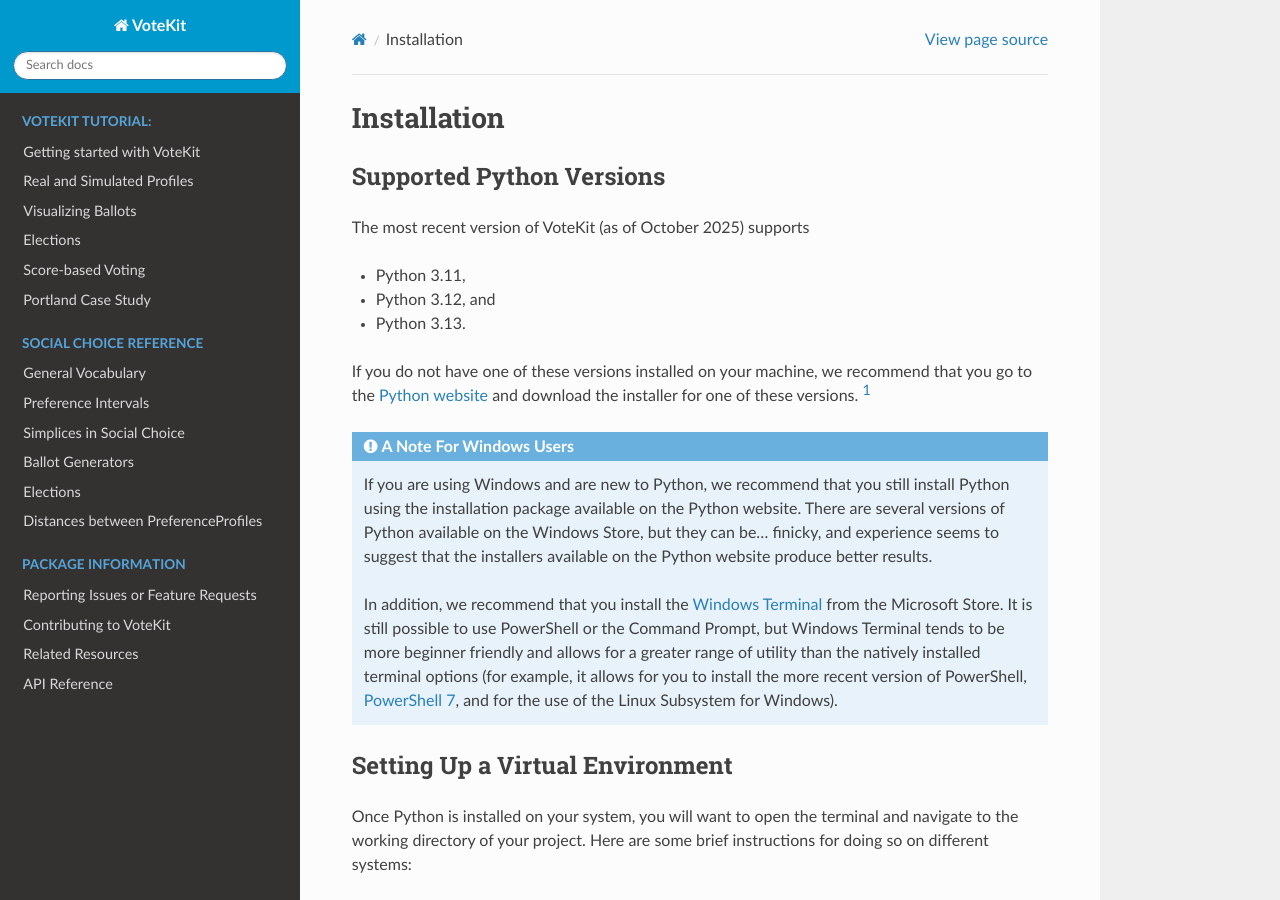
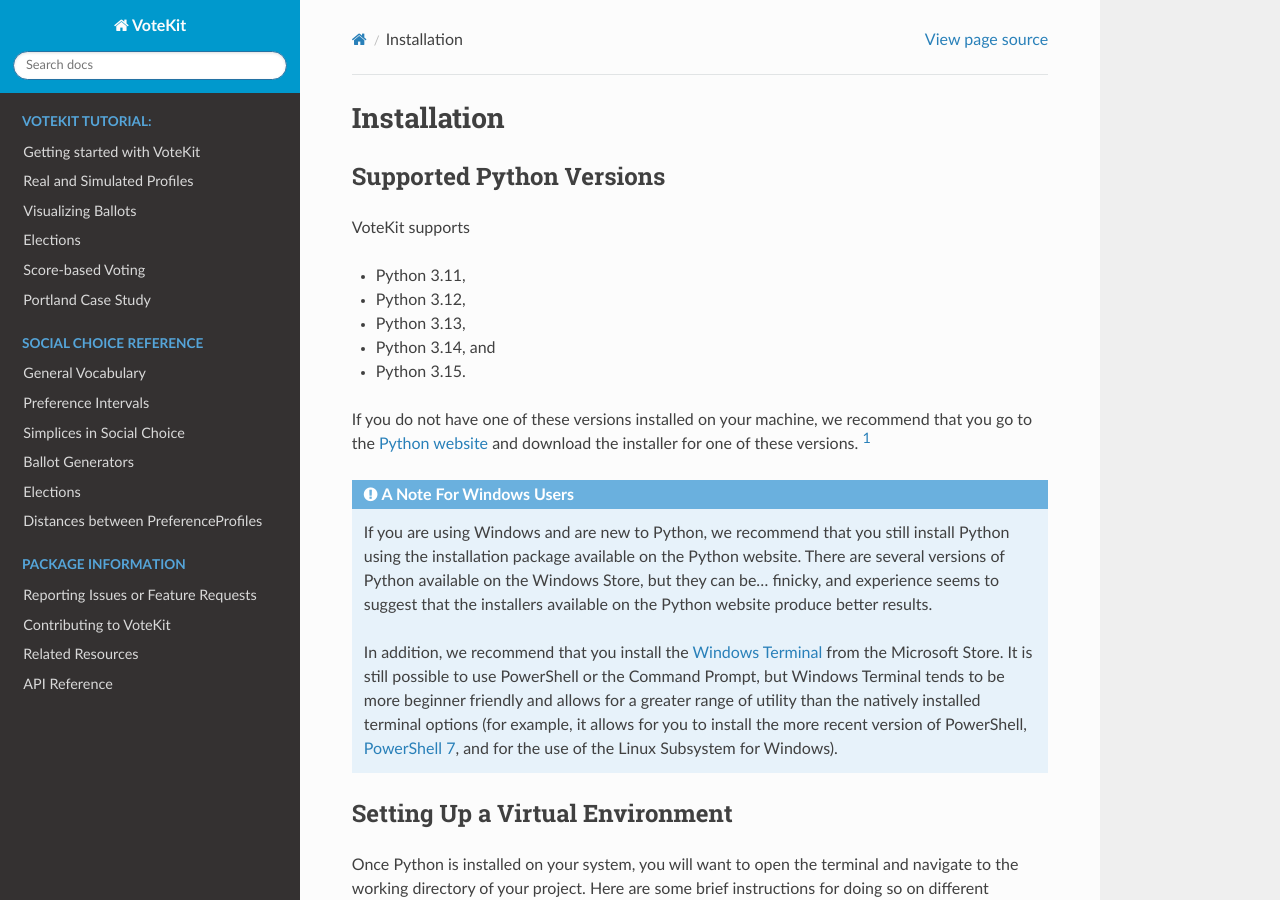
Before and after one commit to mggg/VoteKit, a Sphinx documentation site: the page built from docs/user/install.rst, in a window 1280 px wide and 900 px high. Built offline with Sphinx 7.4.7 and the Read the Docs theme 3.1.0, drawn with Linux system fonts in a browser that asks for light colours; pages that are not in the unit, such as notebooks, are missing from menus.

Commit message:
expand python support to 3.11-3.15

```diff
--- a/docs/user/install.rst
+++ b/docs/user/install.rst
@@ -4,11 +4,13 @@
 Supported Python Versions
 -------------------------
 
-The most recent version of VoteKit (as of October 2025) supports
+VoteKit supports
 
 - Python 3.11,
-- Python 3.12, and
-- Python 3.13.
+- Python 3.12,
+- Python 3.13,
+- Python 3.14, and
+- Python 3.15.
 
 If you do not have one of these versions installed on your machine, we
 recommend that you go to the
--- a/pyproject.toml
+++ b/pyproject.toml
@@ -4,7 +4,7 @@
 description = "A Swiss army knife for computational social choice research."
 authors = [{name = "MGGG", email =  "code@mggg.org"}]
 readme = "README.md"
-requires-python = ">=3.11, <3.14"
+requires-python = ">=3.11, <3.16"
 dependencies = [
     "scipy (>=1.17.1, <2.0)",
     "pydantic (>=2.11.9, <3.0)",
```
Also changed, not shown: 4 other files.
